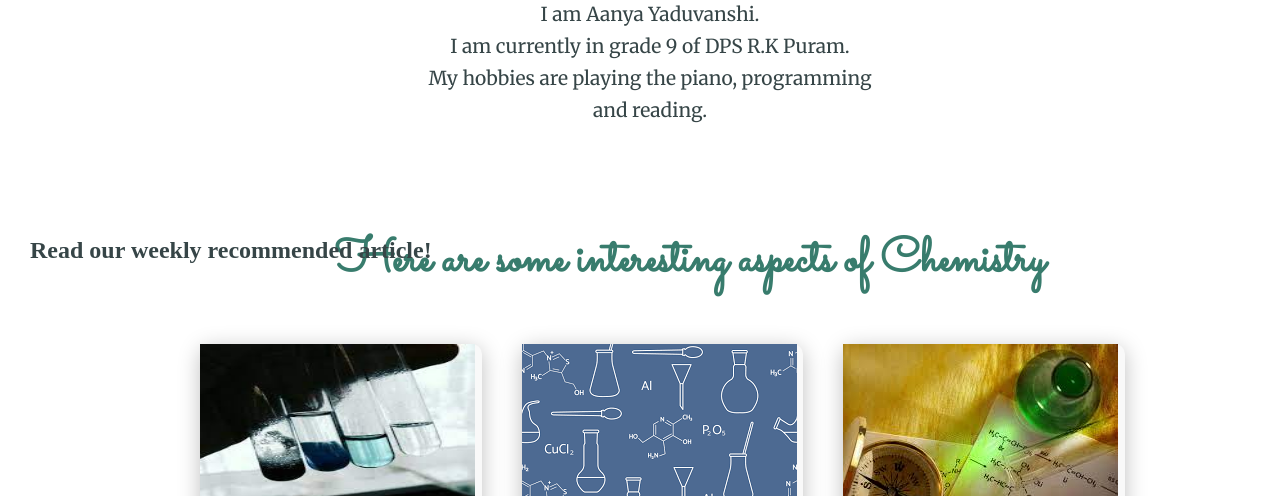
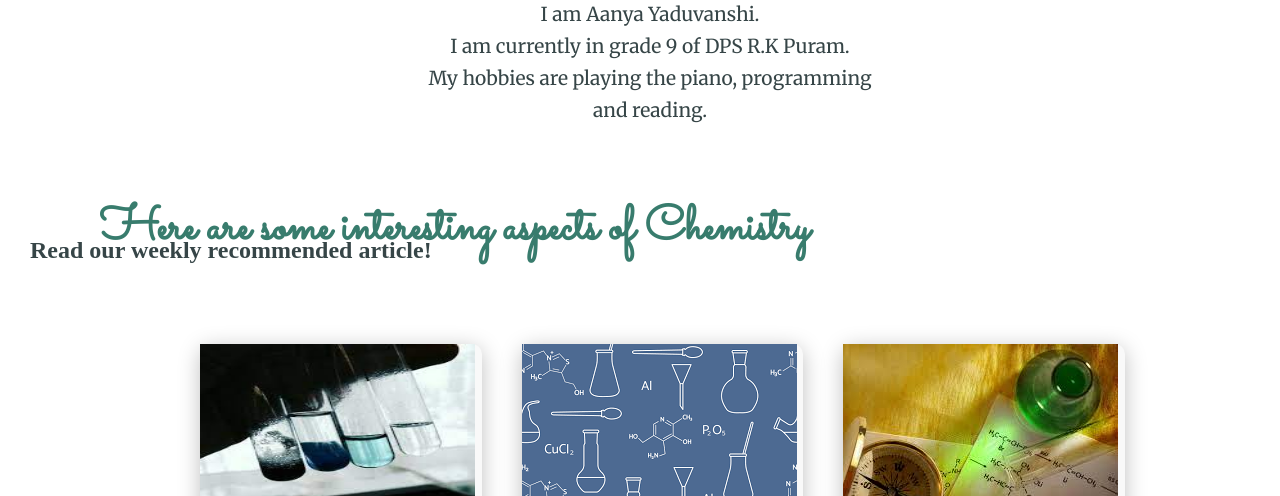
Before and after one commit to aanya007/worldofchem, a plain HTML site: page index.html in a window 1280 px wide. Shown: the part 706-1202 px from the top of the page. Drawn offline with Linux system fonts and the light colour scheme.

Commit message:
Update styles.css

```diff
--- a/styles.css
+++ b/styles.css
@@ -122,6 +122,8 @@ text-align:center;
   font-size: 3rem;
   margin-left: 100px;
   text-align:center;
+  position:absolute;
+  top: 900px;
 }
 
 
```
